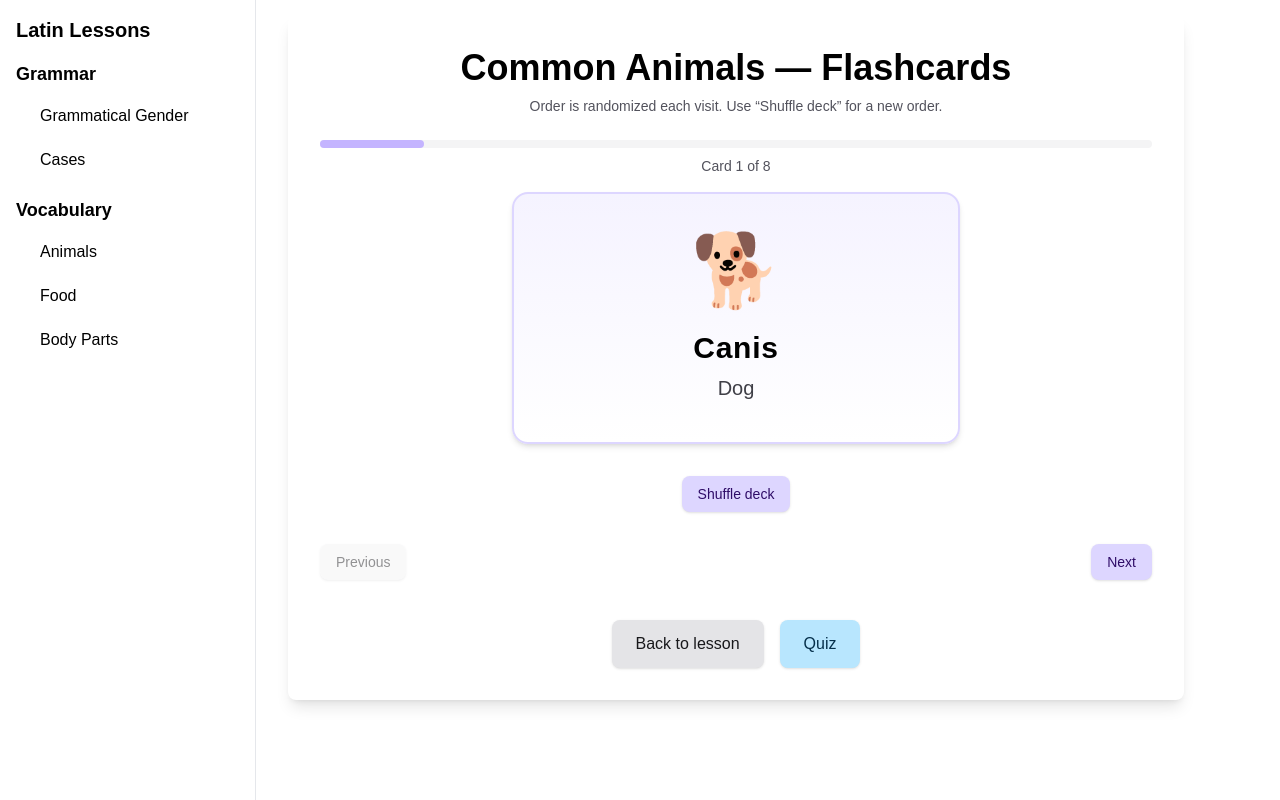
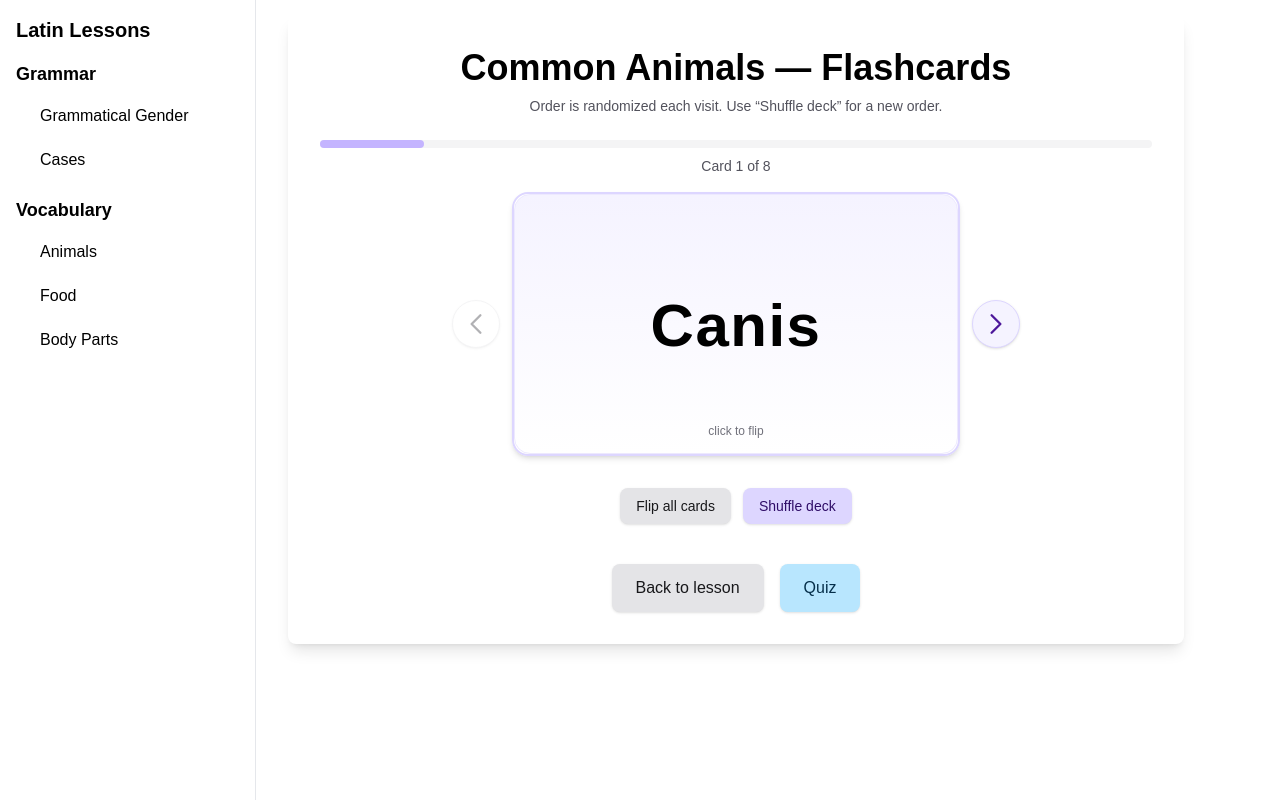
Before and after one commit to Qiong0312/latin_driller, a Next.js app: page /vocabulary/animals/common/flashcards in a window 1280 px wide. Built offline with nearby package versions, Linux system fonts and the light colour scheme.

Commit message:
update flashcard design

```diff
--- a/src/app/vocabulary/animals/common/flashcards/page.tsx
+++ b/src/app/vocabulary/animals/common/flashcards/page.tsx
@@ -1,6 +1,6 @@
 'use client';
 
-import { useState, useEffect, useCallback } from 'react';
+import { useState, useCallback } from 'react';
 import Link from 'next/link';
 
 const cards = [
@@ -26,17 +26,32 @@ function shuffleArray<T>(array: T[]): T[] {
 }
 
 export default function CommonAnimalsFlashcardsPage() {
-  const [deck, setDeck] = useState<Card[]>([]);
+  const [deck, setDeck] = useState<Card[]>(() => shuffleArray(cards));
   const [index, setIndex] = useState(0);
+  /** false = Latin on front first; true = icon + English on front first (“Flip all cards” mode). */
+  const [englishFirstMode, setEnglishFirstMode] = useState(false);
+  const [isFlipped, setIsFlipped] = useState(false);
 
   const reshuffle = useCallback(() => {
     setDeck(shuffleArray(cards));
     setIndex(0);
+    setIsFlipped(false);
   }, []);
 
-  useEffect(() => {
-    reshuffle();
-  }, [reshuffle]);
+  const goPrev = () => {
+    setIndex((i) => Math.max(0, i - 1));
+    setIsFlipped(false);
+  };
+
+  const goNext = () => {
+    setIndex((i) => Math.min(deck.length - 1, i + 1));
+    setIsFlipped(false);
+  };
+
+  const toggleEnglishFirstMode = () => {
+    setEnglishFirstMode((v) => !v);
+    setIsFlipped(false);
+  };
 
   const current = deck[index];
 
@@ -48,6 +63,36 @@ export default function CommonAnimalsFlashcardsPage() {
     );
   }
 
+  const latinSide = (
+    <div className="relative h-full min-h-[260px] w-full px-6 py-8">
+      <p className="absolute left-1/2 top-1/2 w-[calc(100%-3rem)] -translate-x-1/2 -translate-y-1/2 text-center text-5xl font-bold leading-tight tracking-wide text-black sm:text-6xl dark:text-zinc-50">
+        {current.latin}
+      </p>
+      <p className="absolute bottom-4 left-0 right-0 text-center text-xs text-zinc-500 dark:text-zinc-400">
+        click to flip
+      </p>
+    </div>
+  );
+
+  const englishSide = (
+    <div className="relative h-full min-h-[260px] w-full px-6 py-8">
+      <div className="absolute left-1/2 top-1/2 flex w-[calc(100%-3rem)] -translate-x-1/2 -translate-y-1/2 flex-col items-center justify-center gap-5 text-center">
+        <div className="text-8xl leading-none sm:text-9xl" aria-hidden>
+          {current.icon}
+        </div>
+        <p className="text-3xl font-semibold leading-tight text-zinc-800 sm:text-4xl dark:text-zinc-100">
+          {current.english}
+        </p>
+      </div>
+      <p className="absolute bottom-4 left-0 right-0 text-center text-xs text-zinc-500 dark:text-zinc-400">
+        click to flip
+      </p>
+    </div>
+  );
+
+  const frontContent = englishFirstMode ? englishSide : latinSide;
+  const backContent = englishFirstMode ? latinSide : englishSide;
+
   return (
     <div className="w-full max-w-4xl p-8 bg-white dark:bg-black shadow-lg rounded-lg mx-4">
       <h1 className="text-4xl font-bold text-center mb-2 text-black dark:text-zinc-50">
@@ -55,6 +100,11 @@ export default function CommonAnimalsFlashcardsPage() {
       </h1>
       <p className="text-center text-sm text-zinc-600 dark:text-zinc-400 mb-6">
         Order is randomized each visit. Use “Shuffle deck” for a new order.
+        {englishFirstMode && (
+          <span className="block mt-1 text-violet-600 dark:text-violet-400">
+            Flip-all mode: English side first — tap the card to reveal Latin.
+          </span>
+        )}
       </p>
 
       <div className="mb-4">
@@ -69,46 +119,92 @@ export default function CommonAnimalsFlashcardsPage() {
         </p>
       </div>
 
-      <div
-        className="mx-auto mb-8 max-w-md rounded-2xl border-2 border-violet-200 dark:border-violet-800 bg-gradient-to-b from-violet-50 to-white dark:from-violet-950/40 dark:to-zinc-900 px-8 py-10 text-center shadow-md"
-        role="region"
-        aria-label={`Flashcard: ${current.latin}, ${current.english}`}
-      >
-        <div className="text-7xl mb-6" aria-hidden>
-          {current.icon}
-        </div>
-        <p className="text-3xl font-bold tracking-wide text-black dark:text-zinc-50 mb-2">
-          {current.latin}
-        </p>
-        <p className="text-xl text-zinc-700 dark:text-zinc-300">{current.english}</p>
+      <div className="mb-8 flex w-full items-center justify-center gap-1 sm:gap-3">
+        <button
+          type="button"
+          onClick={goPrev}
+          disabled={index === 0}
+          aria-label="Previous card"
+          className="flex h-11 w-11 shrink-0 items-center justify-center rounded-full border border-zinc-200 bg-white text-zinc-700 shadow-sm transition hover:bg-zinc-50 disabled:cursor-not-allowed disabled:opacity-40 dark:border-zinc-600 dark:bg-zinc-800 dark:text-zinc-200 dark:hover:bg-zinc-700 sm:h-12 sm:w-12"
+        >
+          <svg
+            className="h-6 w-6 sm:h-7 sm:w-7"
+            fill="none"
+            viewBox="0 0 24 24"
+            strokeWidth={2}
+            stroke="currentColor"
+            aria-hidden
+          >
+            <path strokeLinecap="round" strokeLinejoin="round" d="M15.75 19.5 8.25 12l7.5-7.5" />
+          </svg>
+        </button>
+
+        <button
+          type="button"
+          onClick={() => setIsFlipped((f) => !f)}
+          className="min-w-0 flex-1 cursor-pointer rounded-2xl border-2 border-violet-200 bg-transparent p-0 text-left shadow-md transition hover:border-violet-400 focus-visible:outline focus-visible:outline-2 focus-visible:outline-offset-2 focus-visible:outline-violet-500 dark:border-violet-800 dark:hover:border-violet-600 max-w-md"
+          aria-label="Flip flashcard"
+        >
+          <div className="perspective-[1200px] w-full">
+            <div
+              className="relative min-h-[260px] w-full transition-transform duration-500 [transform-style:preserve-3d]"
+              style={{ transform: `rotateY(${isFlipped ? 180 : 0}deg)` }}
+            >
+              <div
+                className="absolute inset-0 flex flex-col rounded-2xl border border-violet-100 bg-gradient-to-b from-violet-50 to-white [backface-visibility:hidden] dark:border-violet-900 dark:from-violet-950/40 dark:to-zinc-900"
+                style={{ transform: 'rotateY(0deg)' }}
+              >
+                {frontContent}
+              </div>
+              <div
+                className="absolute inset-0 flex flex-col rounded-2xl border border-violet-100 bg-gradient-to-b from-violet-50 to-white [backface-visibility:hidden] dark:border-violet-900 dark:from-violet-950/40 dark:to-zinc-900"
+                style={{ transform: 'rotateY(180deg)' }}
+              >
+                {backContent}
+              </div>
+            </div>
+          </div>
+        </button>
+
+        <button
+          type="button"
+          onClick={goNext}
+          disabled={index === deck.length - 1}
+          aria-label="Next card"
+          className="flex h-11 w-11 shrink-0 items-center justify-center rounded-full border border-violet-200 bg-violet-50 text-violet-900 shadow-sm transition hover:bg-violet-100 disabled:cursor-not-allowed disabled:opacity-40 dark:border-violet-700 dark:bg-violet-950 dark:text-violet-100 dark:hover:bg-violet-900 sm:h-12 sm:w-12"
+        >
+          <svg
+            className="h-6 w-6 sm:h-7 sm:w-7"
+            fill="none"
+            viewBox="0 0 24 24"
+            strokeWidth={2}
+            stroke="currentColor"
+            aria-hidden
+          >
+            <path strokeLinecap="round" strokeLinejoin="round" d="m8.25 4.5 7.5 7.5-7.5 7.5" />
+          </svg>
+        </button>
       </div>
 
       <div className="flex flex-wrap items-center justify-center gap-3 mb-8">
+        <button
+          type="button"
+          onClick={toggleEnglishFirstMode}
+          aria-pressed={englishFirstMode}
+          className={`px-4 py-2 rounded-lg text-sm font-medium shadow-sm transition ${
+            englishFirstMode
+              ? 'bg-amber-200 text-amber-950 hover:bg-amber-300 dark:bg-amber-900 dark:text-amber-100 dark:hover:bg-amber-800'
+              : 'bg-zinc-200 text-zinc-900 hover:bg-zinc-300 dark:bg-zinc-700 dark:text-zinc-100 dark:hover:bg-zinc-600'
+          }`}
+        >
+          Flip all cards
+        </button>
         <button
           type="button"
           onClick={reshuffle}
           className="px-4 py-2 rounded-lg bg-violet-200 text-violet-950 text-sm font-medium shadow-sm transition hover:bg-violet-300 dark:bg-violet-900 dark:text-violet-100 dark:hover:bg-violet-800"
         >
           Shuffle deck
-        </button>
-      </div>
-
-      <div className="flex justify-between items-center gap-4">
-        <button
-          type="button"
-          onClick={() => setIndex((i) => Math.max(0, i - 1))}
-          disabled={index === 0}
-          className="px-4 py-2 rounded-lg bg-zinc-100 text-zinc-800 text-sm font-medium shadow-sm transition hover:bg-zinc-200 disabled:cursor-not-allowed disabled:opacity-50 dark:bg-zinc-800 dark:text-zinc-200 dark:hover:bg-zinc-700"
-        >
-          Previous
-        </button>
-        <button
-          type="button"
-          onClick={() => setIndex((i) => Math.min(deck.length - 1, i + 1))}
-          disabled={index === deck.length - 1}
-          className="px-4 py-2 rounded-lg bg-violet-200 text-violet-950 text-sm font-medium shadow-sm transition hover:bg-violet-300 dark:bg-violet-900 dark:text-violet-100 dark:hover:bg-violet-800 disabled:opacity-50"
-        >
-          Next
         </button>
       </div>
 
```
